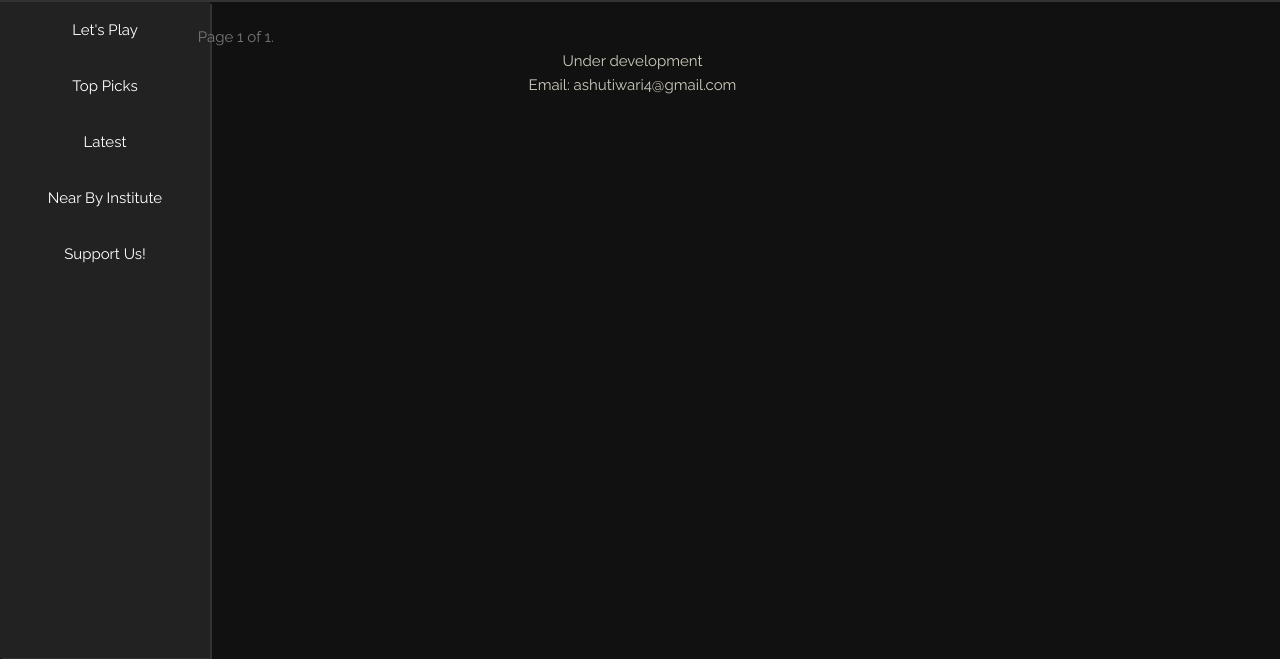
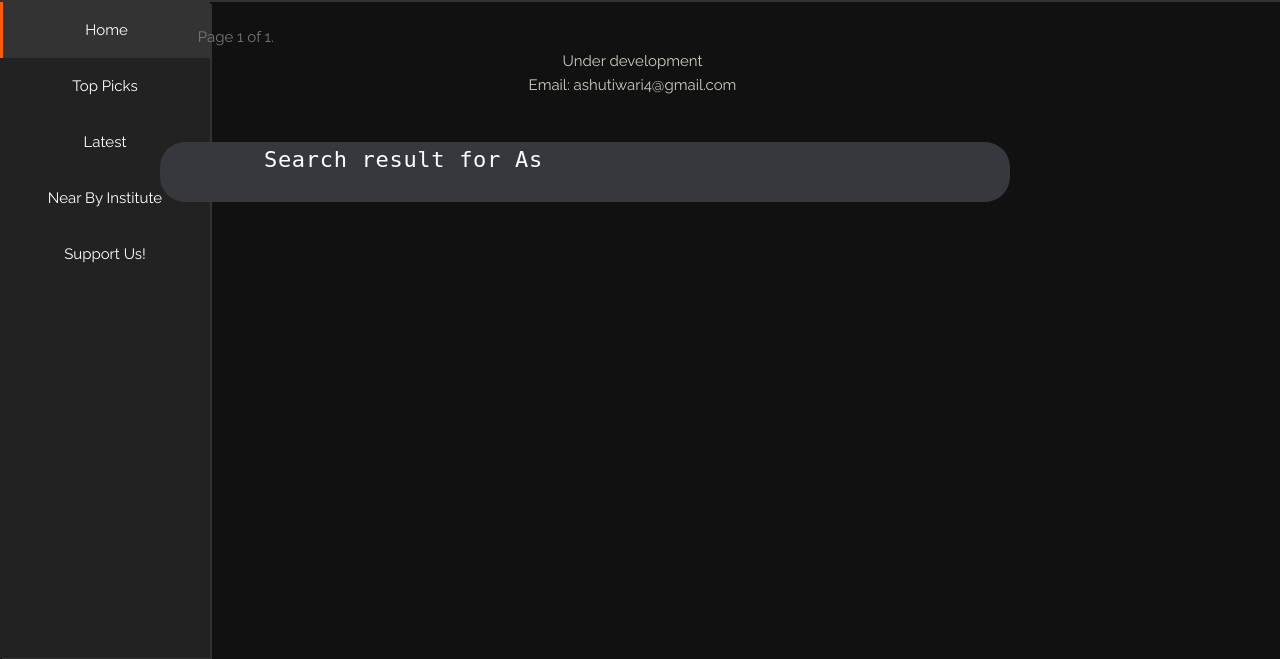
Before and after one commit to ashutiwari4/letsplay, a Django app: page / in a window 1280 px wide. Shown: the part 141-800 px from the top of the page. Run offline with Django 3.2, Linux system fonts and the light colour scheme; data that the repository does not hold is empty; some libraries are stand-ins or nearby versions.

Commit message:
More page

```diff
--- a/play/static/static_dirs/css/app.css
+++ b/play/static/static_dirs/css/app.css
@@ -172,6 +172,15 @@
 
 .side_btn:hover {
     color: #ffffff;
+    background-color: #777777;
+    cursor: hand;
+    border-left: 3px solid #ff5c00;
+
+}
+
+
+.side_btn.active {
+    color: #ffffff;
     background-color: #333333;
     cursor: hand;
     border-left: 3px solid #ff5c00;
--- a/play/static/static_dirs/js/app.js
+++ b/play/static/static_dirs/js/app.js
@@ -1,5 +1,5 @@
-$(function() {
-    $('ul.tab-nav li a.button').click(function() {
+$(function () {
+    $('ul.tab-nav li a.button').click(function () {
         var href = $(this).attr('href');
 
         $('li a.active.button', $(this).parent().parent()).removeClass('active');
@@ -11,3 +11,18 @@
         return false;
     });
 });
+
+$(function () {
+    $('div.side_btn').click(function () {
+        var href = 'div'+$(this).attr('id');
+        console.log(href);
+        $('div.side_btn').removeClass('active');
+        $(this).addClass('active');
+
+        $('.tab-pane.active').removeClass('active');
+        $("#"+href).addClass('active');
+
+
+        return false;
+    });
+});
--- a/play/views.py
+++ b/play/views.py
@@ -17,7 +17,7 @@
 
 def index(request):
     queryset = Genre.objects.all()
-    paginator = Paginator(queryset, 3)
+    paginator = Paginator(queryset, 10)
     page = request.GET.get('page')
     try:
         queryset = paginator.page(page)
--- a/templates/index.html
+++ b/templates/index.html
@@ -68,19 +68,19 @@
 <div id="left_side">
     <table style="margin-top: 10px">
         <tr>
-            <div class="side_btn">Let's Play</div>
+            <div class="side_btn active" id="Letsplay">Home</div>
         </tr>
         <tr>
-            <div class="side_btn">Top Picks</div>
+            <div class="side_btn" id="TopPicks">Top Picks</div>
         </tr>
         <tr>
-            <div class="side_btn">Latest</div>
+            <div class="side_btn" id="Latest">Latest</div>
         </tr>
         <tr>
-            <div class="side_btn">Near By Institute</div>
+            <div class="side_btn" id="NearBy">Near By Institute</div>
         </tr>
         <tr>
-            <div class="side_btn">Support Us!</div>
+            <div class="side_btn" id="SupportUs">Support Us!</div>
         </tr>
     </table>
 </div>
@@ -91,6 +91,8 @@
     <!-- columns should be the immediate child of a .row -->
     <div class="row" id="child">
         <div class="twelve column">
+          <div class="tab-content">
+        <div class="tab-pane active" id="divLetsplay">
             <ul style="margin-left: 25px">
                 {% for genre in genres %}
                     <div class="genre">
@@ -137,6 +139,25 @@
             </div>
             <div id="footer">Under development </br> Email: ashutiwari4@gmail.com</div>
         </div>
+        <div class="tab-pane" id="divTopPicks">
+            <p> TopPicks</p>
+        </div>
+            <div class="tab-pane" id="divLatest">
+            <p> Latest</p>
+        </div>
+            <div class="tab-pane" id="divNearBy">
+            <p> NearBy</p>
+        </div>
+            <div class="tab-pane" id="divSupportUs">
+            <p> Support Us!</p>
+        </div>
+          </div>
+            <div class="tab-pane" id="search">
+            <p> Search result for As</p>
+        </div>
+
+        </div>
+        </div>
 
     </div>
 
--- a/templates/song.html
+++ b/templates/song.html
@@ -1,7 +1,7 @@
 <html style="overflow: auto">
 {% load staticfiles %}
 <head>
-    <title>Hello-{{ song.name }}</title>
+    <title>{{ song.name }}</title>
     <link href="{% static 'css/normalize.css' %}" rel="stylesheet"/>
     <link href="{% static 'css/skeleton.css' %}" rel="stylesheet"/>
     <link href="{% static 'css/app.css' %}" rel="stylesheet"/>
@@ -33,7 +33,7 @@
                     <a class="button" href="#tabs">Tabs</a>
                 </li>
                 <li>
-                    <a class="button active" href="#lyrics">Lyrics</a>
+                    <a class="button" href="#lyrics">Lyrics</a>
                 </li>
                 <li>
                     <a class="button" href="#videos">Videos</a>
@@ -74,7 +74,7 @@
                         <h3 style="color: #ceccbe;font-family: fantasy;padding-top:  1em;"> Watch it on YouTube : </h3>
                         </br>
                         <embed width="854" height="480" src="https://www.youtube.com/v/XGSy3_Czz8k">
-                     {% else %}
+                    {% else %}
                         <p style="text-align: center">Video is not available!</p>
                     {% endif %}
 
```
Also changed, not shown: 4 other files.
